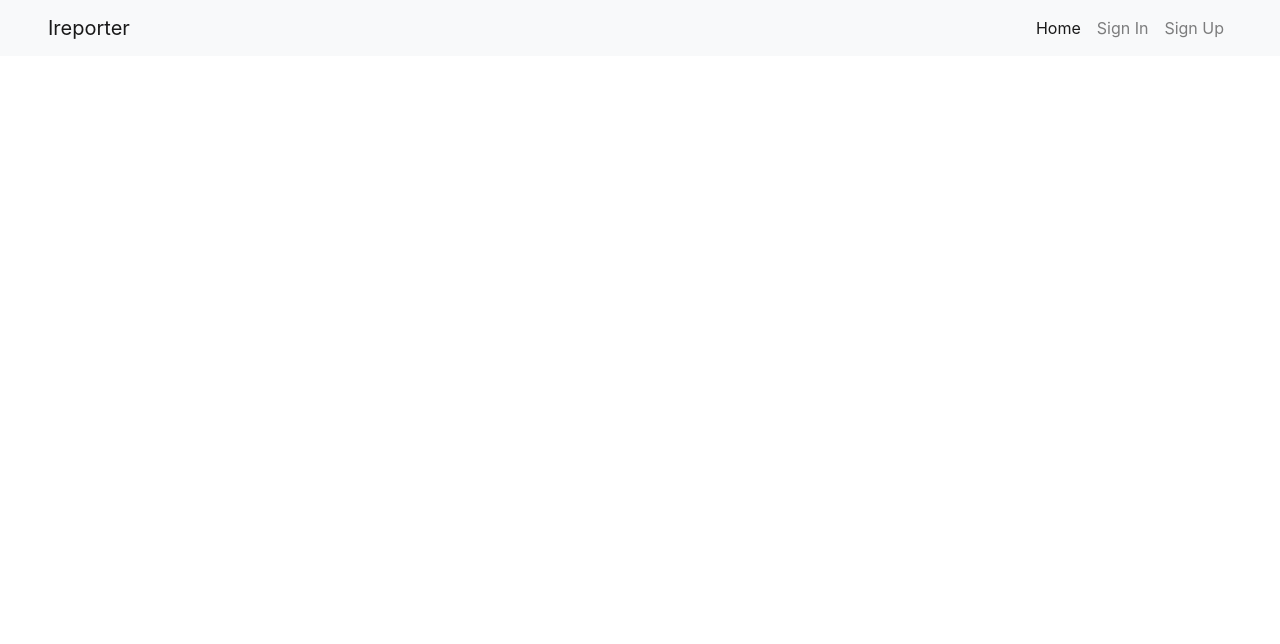
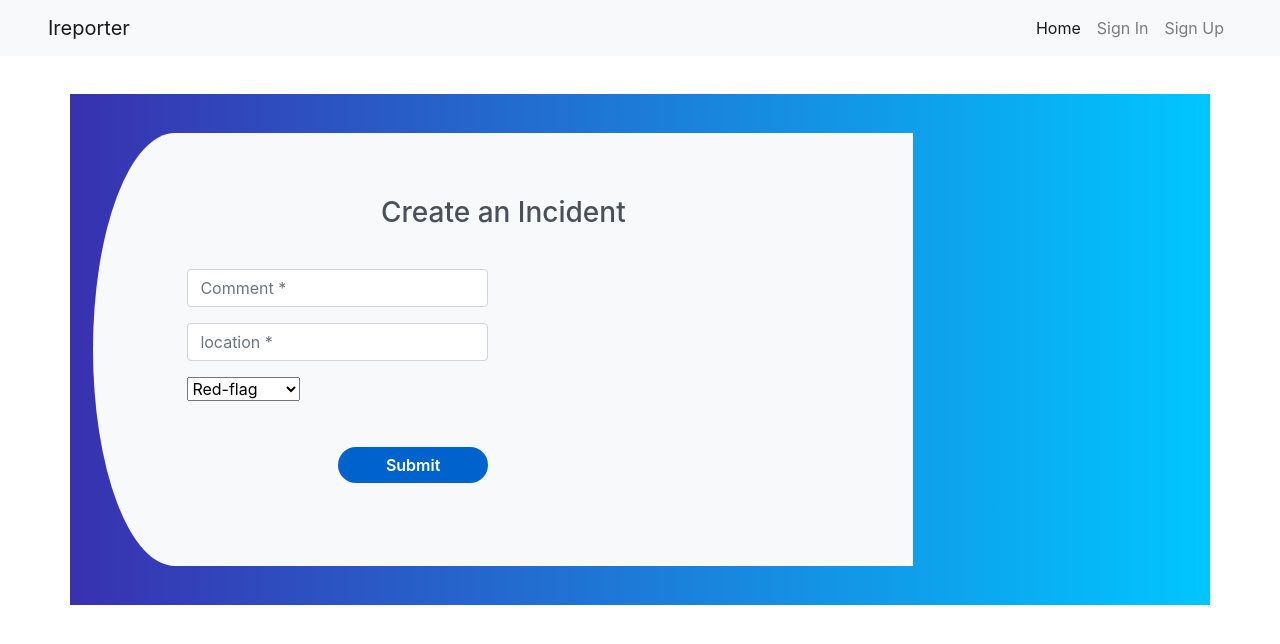
Before and after one commit to LarryKarani/IreporterReactJs, a React app: page /#/create in a window 1280 px wide. Shown: the top 644 px of the page. Built offline with nearby package versions, Linux system fonts and the light colour scheme; sample sign-in values are in the browser's storage.

Commit message:
[Finishes 166254000] users should be able to create an intervention

```diff
--- a/src/App.js
+++ b/src/App.js
@@ -8,6 +8,7 @@ import SignUp from  './containers/SignUp'
 import Login from  './containers/Login'
 import IncidentDetails from './containers/incidentDetails'
 import Edit from './containers/Edit'
+import CreateIncident from './containers/createIncident'
 import {  Route, Switch , HashRouter } from 'react-router-dom';
 
 
@@ -18,11 +19,13 @@ function APP() {
         <NavBar />
         <Switch>
           <Route exact path="/incidents" component={ Incidents} />
-          <Route exact path="/" component={Login} />
+          <Route exact path="/" component={SignUp} />
           <Route  path="/signup" component={SignUp} />
           <Route  path="/login" component={Login} />
           <Route exact path="/incidents/:id" component={IncidentDetails} />
-          <Route path="/incidents/edit/:id" component={Edit} />
+          <Route exact path="/create" component={CreateIncident} />
+          <Route exact path="/incidents/edit/:id" component={Edit} />
+
         </Switch>
       </div>
     </HashRouter>
--- a/src/components/SignedInLinks.js
+++ b/src/components/SignedInLinks.js
@@ -19,6 +19,12 @@ class SignedInLinks extends Component {
             Incidents
           </NavLink>
         </li>
+
+        <li className="nav-item">
+          <NavLink className="nav-link" to="/create">
+            Create Incident
+          </NavLink>
+        </li>
       </ul>
     );
   }
--- a/src/containers/SignUp.js
+++ b/src/containers/SignUp.js
@@ -1,5 +1,6 @@
 import React, { Component } from 'react';
 import Axios from 'axios';
+import { Link } from 'react-router-dom';
 
 class SignUp extends Component {
     state = {
@@ -51,7 +52,7 @@ class SignUp extends Component {
         res.then(
               (res)=>{
                   if(res.data.status ===201){
-                    window.location.replace('https://www.youtube.com/watch?v=WZxIGmxRGXU')
+                    window.location.replace('/#/login')
                   }
               }
             ).catch(
@@ -76,7 +77,7 @@ class SignUp extends Component {
                 <img src="https://image.ibb.co/n7oTvU/logo_white.png" alt=""/>
                 <h3>Welcome</h3>
                 <p>Lets make the world a better place!</p>
-                <input type="submit" name="" value="Login"/><br/>
+                <Link to ={'/login/'} className="card-link login">Login</Link>
             </div>
             <div className="col-md-9 register-right">
 
--- /dev/null
+++ b/src/containers/createIncident.js
@@ -0,0 +1,111 @@
+import React, { Component } from 'react';
+import Axios from 'axios';
+import authHeader from '../helpers/authHeader';
+
+const config = {
+    headers: authHeader(),
+  };
+
+class CreateIncident extends Component {
+    state = {
+            comment: "",
+            location: "",
+            incidence_type: "red-flag",
+            error: ""
+          }
+
+
+   sendRequest = () => {
+            const {comment, location, incidence_type} = this.state;
+            const res = Axios.post(
+              'https://ireporter-version2.herokuapp.com/api/v2/interventions',
+              {
+                comment: comment,
+                location:  location,
+                incidence_type: incidence_type
+              },
+              config
+            );
+
+            return res;
+          }
+
+    handleChange = (e) => {
+            this.setState(
+              {
+                [e.target.name]: e.target.value,
+              },
+            );
+          }
+
+    handleSubmit= (e) =>{
+        e.preventDefault();
+        this.setState(
+            {
+              ...this.state
+
+            },
+          );
+
+        const res = this.sendRequest();
+        res.then(
+              (res)=>{
+                  if(res.data.status ===201){
+                    window.location.replace('/#/incidents')
+                  }
+              }
+            ).catch(
+              (err) => {
+                const error = err.response.data.message
+                this.setState({
+                    ...this.state,
+                    error:  error
+                })
+                console.log(this.state)
+              },
+            );
+          }
+
+
+  render() {
+    const {error} = this.state
+    return (
+        <div className="container register">
+        <div className="row">
+            <div className="col-md-9 register-right">
+
+                <div className="tab-content" id="myTabContent">
+                    <div className="tab-pane fade show active" id="home" role="tabpanel" aria-labelledby="home-tab">
+                        <h3 className="register-heading">Create an Incident</h3>
+                        <div className="row register-form">
+                            <div className="col-md-6">
+                                <div className="form-group">
+                                    <input type="text-area" className="form-control required" name="comment"  placeholder="Comment *" onChange={this.handleChange}  />
+                                </div>
+                                <div className="form-group">
+                                    <input type="text" className="form-control required" name="location" placeholder="location *" onChange={this.handleChange} />
+                                </div>
+                                <div className="form-group">
+                                <select name="incident" id="incident">
+                                   <option value="Red-flag">Red-flag</option>
+                                   <option value="Intervention">Intervention</option>
+                                 </select>
+                                </div>
+                                <input type="submit" className="btnRegister"  value="Submit" onClick={this.handleSubmit}/>
+                            </div>
+
+                            <div className="invalid-feedback is-invalid" id="passwordFeedback" >
+                                {error}
+                         </div>
+                        </div>
+                    </div>
+                </div>
+            </div>
+        </div>
+
+    </div>
+    )
+  }
+}
+
+export default  CreateIncident
--- a/src/custom.css
+++ b/src/custom.css
@@ -102,3 +102,6 @@
     margin-top: 5%;
     text-align: center;
 }
+.login{
+    color:white;
+}
```
Also changed, not shown: 1 other file (tests, documents, lock files or other folders).
